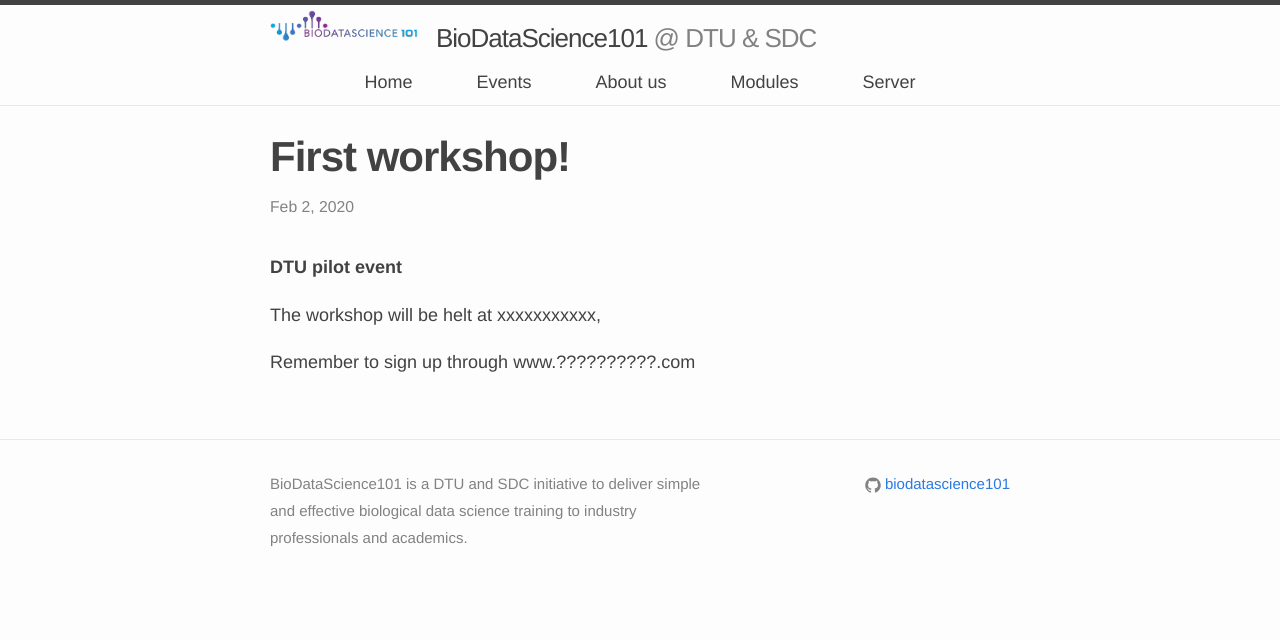
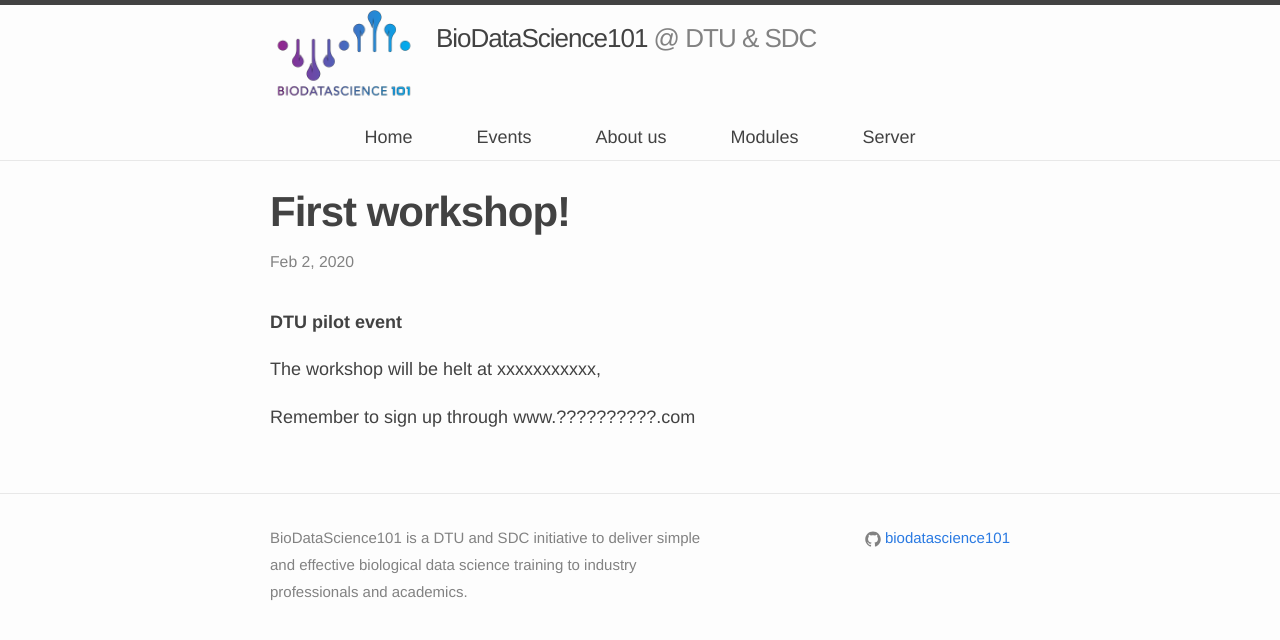
Before and after one commit to biodatascience101/BioDataScience101.github.io, a Jekyll site: the page built from _posts/2020-02-02-first_workshop.markdown, in a window 1280 px wide. Shown: the top 640 px of the page. Built offline with Jekyll 4.4.1, drawn with Linux system fonts in a browser that asks for light colours; nearby versions of some CDN libraries.

Commit message:
Update header.html

```diff
--- a/_includes/header.html
+++ b/_includes/header.html
@@ -1,6 +1,6 @@
 <header class="site-header">
   <div class="wrapper">
-    <img class="float-left" width="20%" src="{{ 'logohoriz.png' | prepend: site.images_dir | prepend: site.baseurl }}" />
+    <img class="float-left" width="20%" src="{{ 'logo.png' | prepend: site.images_dir | prepend: site.baseurl }}" />
 
     <a class="site-title" href="{{ site.baseurl }}/">
 
```
